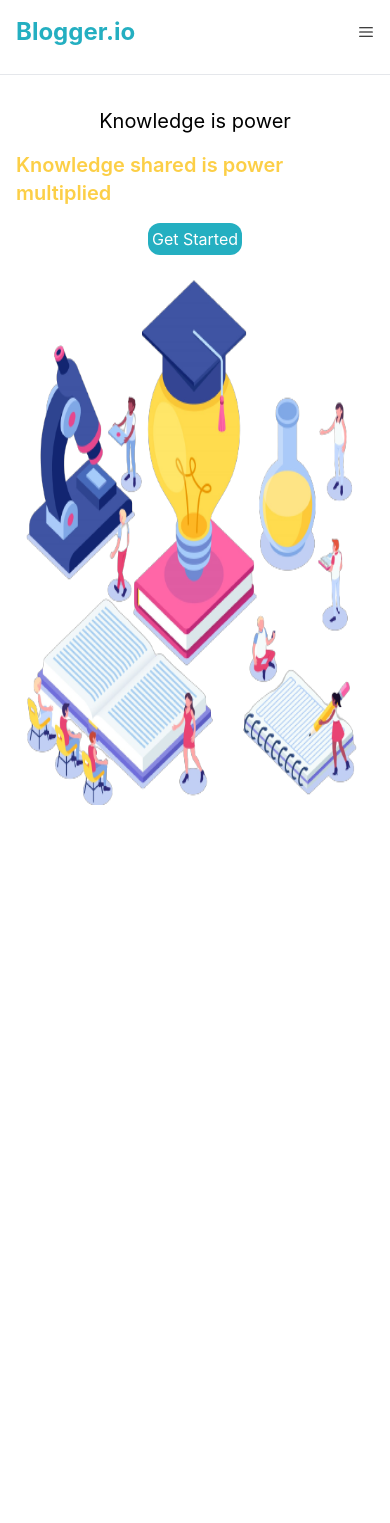
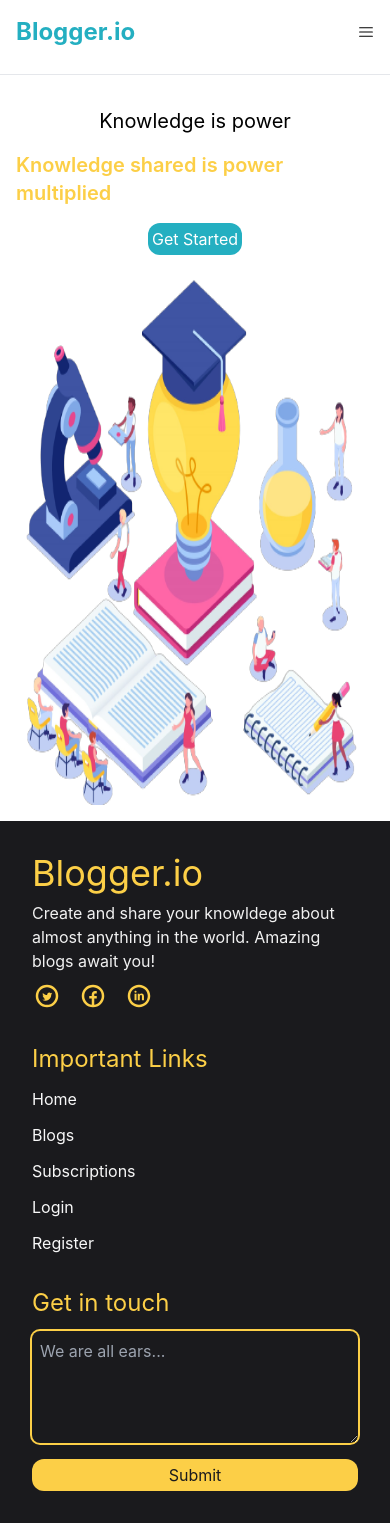
Before and after one commit to Tejas204/Blog-Website, a React (Create React App) app: page / in a window 390 px wide. Before the commit the page ends 844 px from the top, so only its background shows below. Built offline with nearby package versions, Linux system fonts and the light colour scheme.

Commit message:
Added responsive footer

```diff
--- a/src/Components/Footer.js
+++ b/src/Components/Footer.js
@@ -0,0 +1,50 @@
+import React from 'react'
+import { footerIcons, navbarItems } from '../data'
+
+const Footer = () => {
+  return (
+    // Parent footer div
+    <div className='grid grid-cols-1 md:grid-cols-3 bg-[#1A1A1D] p-4 mt-4'>
+        {/* Logo div */}
+        <div className='space-y-2 p-4 md:border-r-2 border-[#FCCF47] border-opacity-30'>
+            {/* hero logo and information */}
+            <p className='text-4xl text-[#FCCF47]'>Blogger.io</p>
+            <p className='text-[#f8f8f8f8]'>Create and share your knowldege about almost anything in the world.
+               Amazing blogs await you!
+            </p>
+
+            {/* Footer icons */}
+            <ul className='space-x-4 flex flex-row'>
+                {footerIcons.map((footerIcon, index) => {
+                    return(
+                        <li className='text-[#FCCF47] text-3xl'>{footerIcon.icon}</li>
+                    )
+                })}
+            </ul>
+        </div>
+
+        {/* Div for the navlinks */}
+        <div className='p-4 space-y-3 md:border-r-2 border-[#FCCF47] border-opacity-30'>
+            <p className='text-2xl text-[#FCCF47]'>Important Links</p>
+            <ul className='space-y-3 flex flex-col'>
+                {navbarItems.map((navbarItem, index) => {
+                    return (
+                        <li className='text-[#f8f8f8] hover:text-[#FCCF47] duration-100'>{navbarItem.name}</li>
+                    )
+                })}
+            </ul>
+        </div>
+
+        {/* Div for contact form */}
+        <div className='p-4 flex flex-col space-y-3'>
+            <p className='text-2xl text-[#FCCF47]'>Get in touch</p>
+            <form className='flex flex-col space-y-4'>
+                <textarea placeholder='We are all ears...' rows='4' className='h-[100%] bg-transparent ring-2 ring-[#FCCF47] rounded-lg p-2 text-[#f8f8f8]'></textarea>
+                <button className='p-1 sm:p-2 md:p-3 md:text-md sm:text-lg md:text-xl rounded-xl bg-[#FCCF47] text-[#1a1a1d] mt-4 hover:shadow-xl hover:-translate-y-2 duration-300'>Submit</button>
+            </form>
+        </div>
+    </div>
+  )
+}
+
+export default Footer
--- a/src/Components/LandingPage.js
+++ b/src/Components/LandingPage.js
@@ -2,6 +2,7 @@ import React, { useState } from 'react'
 import { navbarItems } from '../data'
 import heroImage from '../Images/knowledge-home.png'
 import {RxHamburgerMenu} from 'react-icons/rx'
+import Footer from './Footer'
 
 const LandingPage = () => {
 
@@ -61,6 +62,9 @@ console.log(dropDownVisibility);
             <img src={heroImage} className='h-[534px] w-[686px]'></img>
         </div>
 
+        {/* Footer */}
+        <Footer/>
+
 
 
 
--- a/src/data.js
+++ b/src/data.js
@@ -1,3 +1,5 @@
+import {TiSocialTwitterCircular, TiSocialFacebookCircular, TiSocialLinkedinCircular} from 'react-icons/ti'
+
 export let navbarItems = [
     {
         name: 'Home'
@@ -15,3 +17,18 @@ export let navbarItems = [
         name: 'Register'
     }
 ]
+
+export let footerIcons = [
+    {
+        name: 'Twitter',
+        icon: <TiSocialTwitterCircular/>
+    },
+    {
+        name: 'Facebook',
+        icon: <TiSocialFacebookCircular/>
+    },
+    {
+        name: 'Twitter',
+        icon: <TiSocialLinkedinCircular/>
+    }
+]
```
